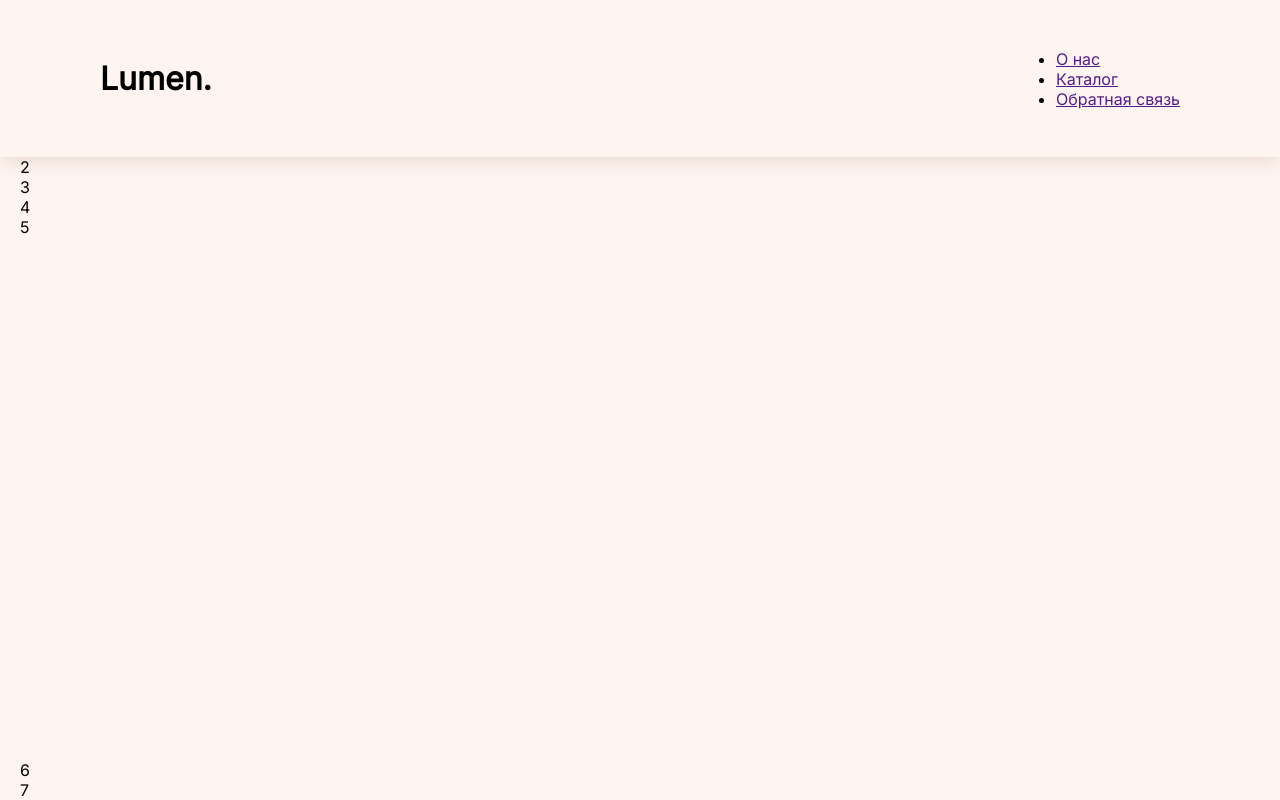
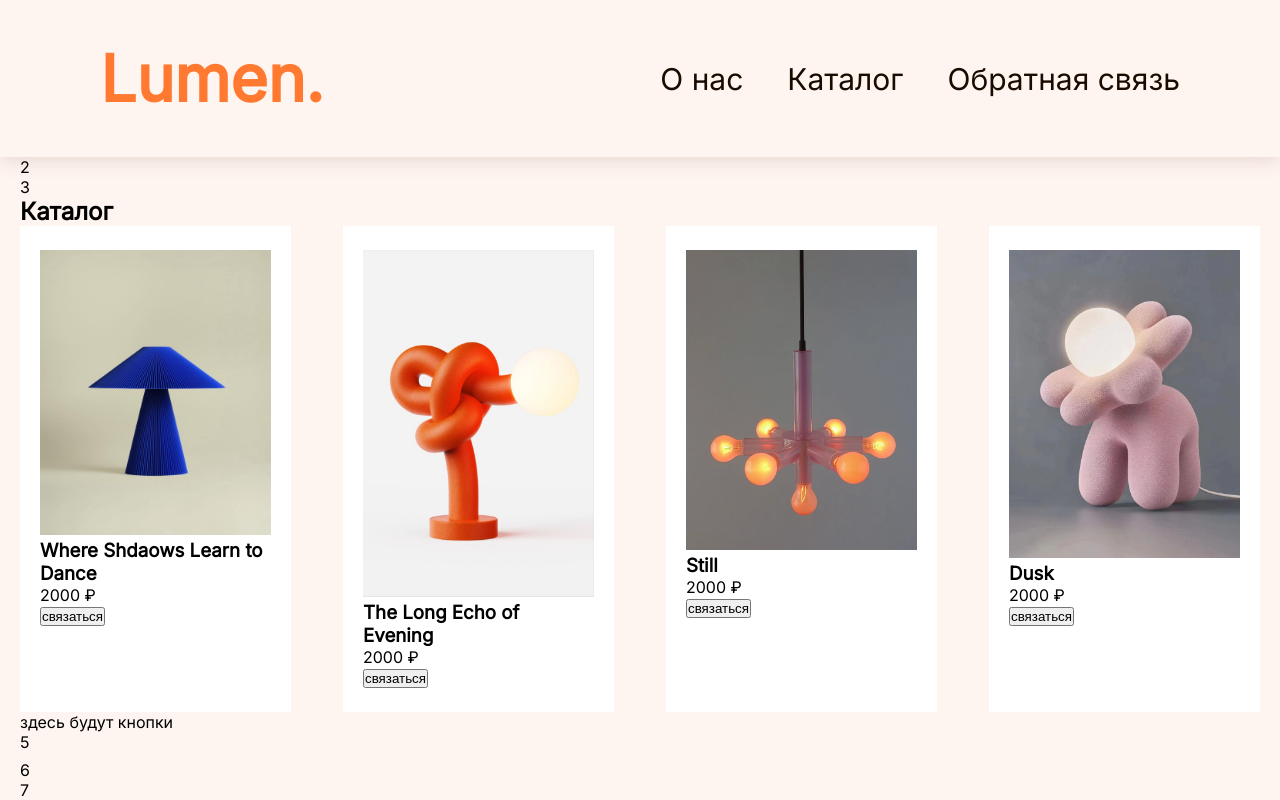
Before and after one commit to kekichel/lumen.local, a plain HTML site: page index.html in a window 1280 px wide. Drawn offline with Linux system fonts and the light colour scheme; files whose address does not match are found by name.

Commit message:
Add files via upload

```diff
--- a/css/style.css
+++ b/css/style.css
@@ -43,4 +43,42 @@ main {
   min-height: 117px;
 }
 .header__mainmenu ul {
+  display: flex;
+  flex-direction: row;
+  align-items: center;
+  list-style: none;
+  gap: 44px;
 }
+.header__title{
+  font-family: var(--main-font-family);
+  color: var(--orange);
+  font-size: 64px;
+}
+.mainmenu__link{
+  font-family: var(--main-font-family);
+  color: var(--black);
+  font-size: 30px;
+  text-decoration: none;
+}
+.mainmenu__link:hover{
+  color:var(--orange);
+}
+.mainmenu__link:focus{
+  color:var(--orange);
+}
+.mainmenu__link:active{
+  color:var(--orange);
+}
+.catalog__container{
+  display: flex;
+  flex-direction: row;
+  gap: 52px;
+}
+.catalog__card{
+  background-color: var(--white);
+  width: 290px;
+  padding: 24px 20px 24px 20px;
+}
+.card__img{
+  width: 100%;
+}
--- a/index.html
+++ b/index.html
@@ -28,7 +28,40 @@
         <div class="container">3</div>
       </section>
       <section class="section catalog">
-        <div class="container">4</div>
+        <div class="container">
+          <h2 class="catalog__title">Каталог</h2>
+          <div class="catalog">
+            <div class="catalog__wrapper">
+              <div class="catalog__container">
+                <div class="catalog__card">
+                  <img src="img/whereshadowsleartodance.png" alt="" class="card__img">
+                  <h3 class="card__title">Where Shdaows Learn to Dance</h3>
+                  <p class="card__price">2000 &#8381</p>
+                  <button class="card__btn">связаться</button>
+                </div>
+                <div class="catalog__card">
+                  <img src="img/thelongechoofevening.png" alt="" class="card__img">
+                  <h3 class="card__title">The Long Echo of Evening</h3>
+                  <p class="card__price">2000 &#8381</p>
+                  <button class="card__btn">связаться</button>
+                </div>
+                <div class="catalog__card">
+                  <img src="img/still.png" alt="" class="card__img">
+                  <h3 class="card__title">Still</h3>
+                  <p class="card__price">2000 &#8381</p>
+                  <button class="card__btn">связаться</button>
+                </div>
+                <div class="catalog__card">
+                  <img src="img/dusk.png" alt="" class="card__img">
+                  <h3 class="card__title">Dusk</h3>
+                  <p class="card__price">2000 &#8381</p>
+                  <button class="card__btn">связаться</button>
+                </div>
+              </div>
+            </div>
+            <div class="catalog__button">здесь будут кнопки</div>
+          </div>
+        </div>
       </section>
       <section class="section feedback">
         <div class="container">5</div>
```
Also changed, not shown: img/dusk.png (added), img/still.png (added), img/thelongechoofevening.png (added), img/whereshadowsleartodance.png (added).
